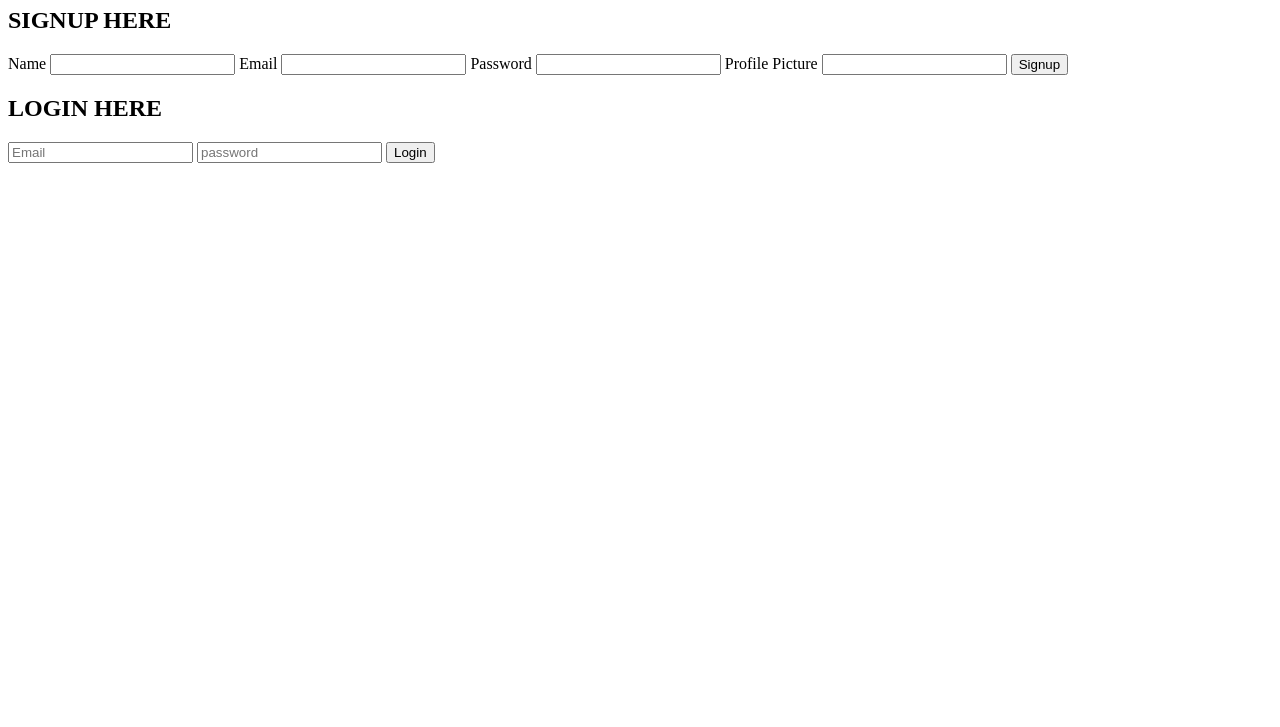
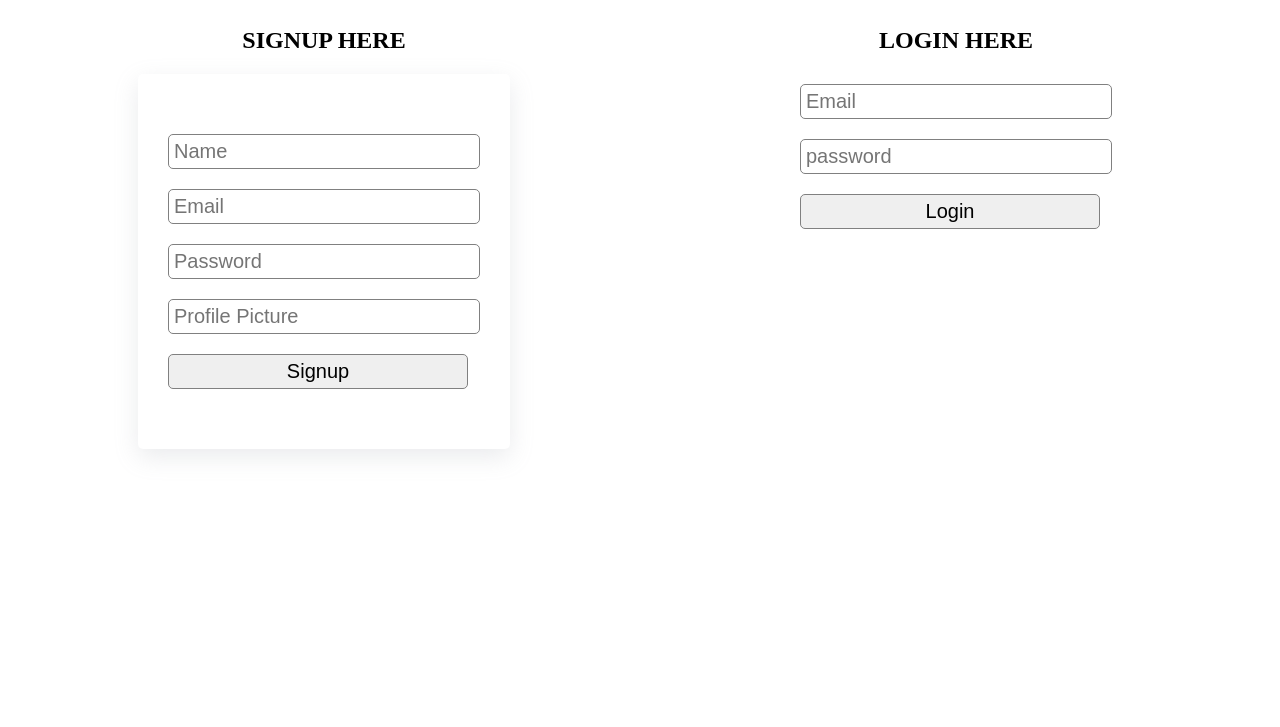
Before and after one commit to JayeshYadav07/Whatsapp_Clone, a plain HTML site: page Frontend/index.html in a window 1280 px wide. Shown: the part 73-800 px from the top of the page. Drawn offline with Linux system fonts and the light colour scheme.

Commit message:
UI updated

```diff
--- a/Frontend/index.html
+++ b/Frontend/index.html
@@ -5,39 +5,92 @@
         <meta http-equiv="X-UA-Compatible" content="IE=edge" />
         <meta name="viewport" content="width=device-width, initial-scale=1.0" />
         <title>Whatsapp Clone</title>
+        <style>
+            .container {
+                display: grid;
+                grid-template-columns: 1fr 1fr;
+            }
+            .container div {
+                margin: 0 auto;
+            }
+            #signup_form {
+                padding: 50px 20px;
+                box-shadow: rgba(149, 157, 165, 0.2) 0px 8px 24px;
+                border-radius: 5px;
+            }
+            #signup_form input,
+            #login_form input {
+                width: 300px;
+                font-size: 20px;
+                padding: 5px;
+                border-radius: 5px;
+                margin: 10px;
+                outline: none;
+                border: 1px solid gray;
+            }
+        </style>
     </head>
     <body>
         <div>
-            <h1>Whatsapp</h1>
-            <h2>SIGNUP HERE</h2>
+            <h1 style="text-align: center">Whatsapp</h1>
+            <div class="container">
+                <div>
+                    <h2 style="text-align: center">SIGNUP HERE</h2>
                     <form id="signup_form">
-                <label for="name_sign">Name</label>
-                <input type="text" id="name_sign" required />
-                <label for="email_sign">Email</label>
-                <input type="email" id="email_sign" required />
-                <label for="password_sign">Password</label>
-                <input type="password" id="password_sign" required />
-                <label for="profile_pic">Profile Picture</label>
-                <input type="url" id="profile_pic" />
+                        <input
+                            type="text"
+                            id="name_sign"
+                            placeholder="Name"
+                            required
+                        />
+                        <br />
+                        <input
+                            type="email"
+                            id="email_sign"
+                            placeholder="Email"
+                            required
+                        />
+                        <br />
+                        <input
+                            type="password"
+                            id="password_sign"
+                            placeholder="Password"
+                            required
+                        />
+                        <br />
+                        <input
+                            type="url"
+                            placeholder="Profile Picture"
+                            id="profile_pic"
+                        />
+                        <br />
                         <input type="submit" value="Signup" />
                     </form>
+                </div>
 
-            <h2>LOGIN HERE</h2>
+                <div>
+                    <h2 style="text-align: center">LOGIN HERE</h2>
                     <form id="login_form">
                         <input
                             type="text"
                             name="email"
                             id="login_email"
                             placeholder="Email"
+                            required
                         />
+                        <br />
                         <input
                             type="text"
                             name="password"
                             id="login_password"
                             placeholder="password"
+                            required
                         />
-                <button type="submit">Login</button>
+                        <br />
+                        <input type="submit" value="Login" />
                     </form>
+                </div>
+            </div>
         </div>
     </body>
     <script src="./script/index.js"></script>
```
Lines whose indentation alone changed are shown as unchanged.
